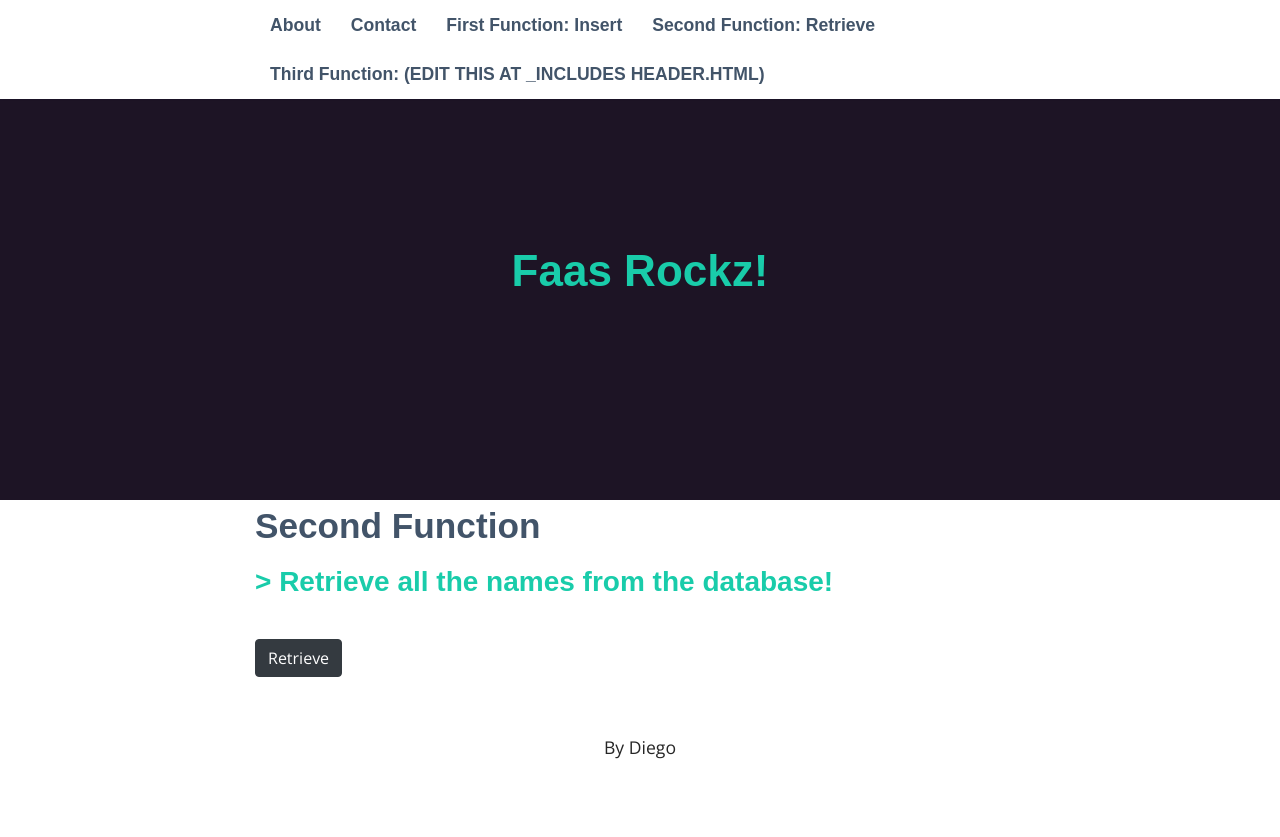
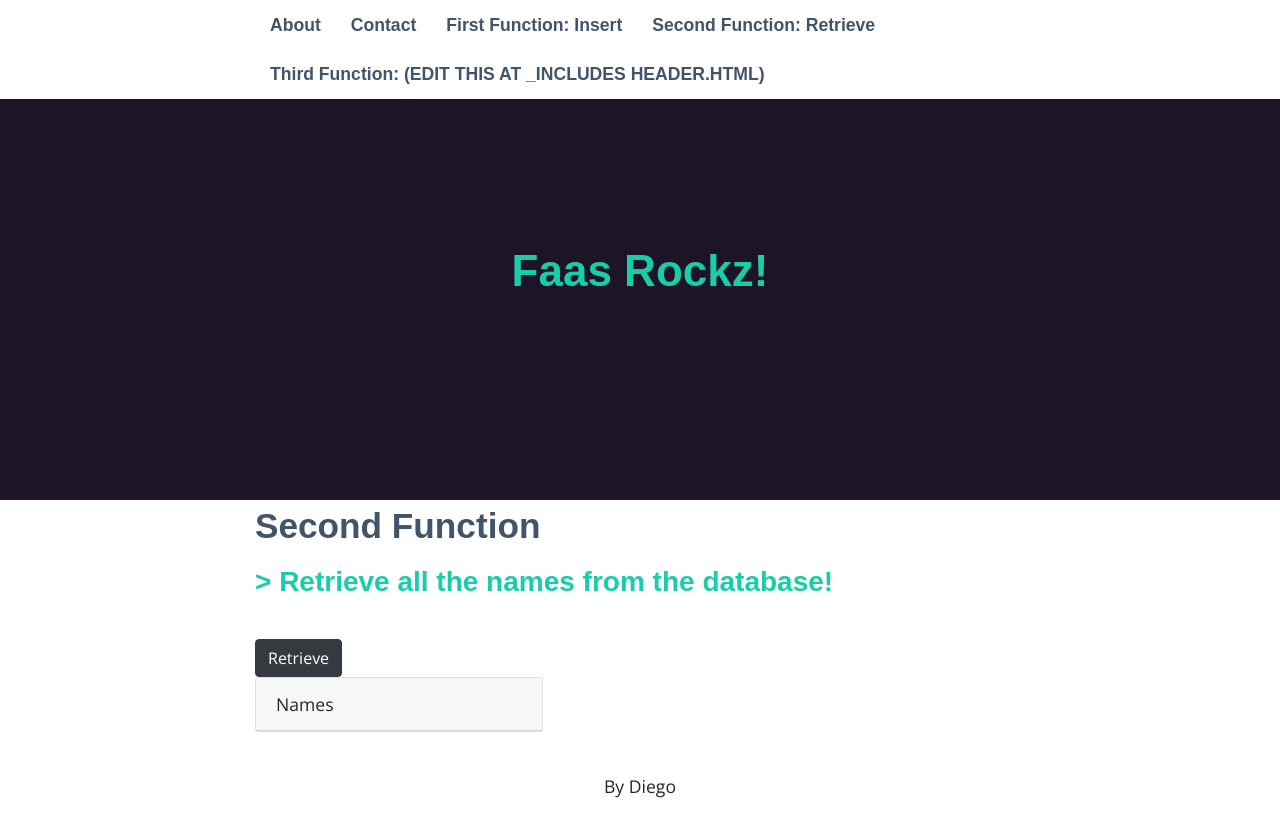
Before and after one commit to devanegas/faasJekyll, a Jekyll site: the page built from secondFunction/index.html, in a window 1280 px wide. Shown: the top 837 px of the page. Built offline with Jekyll 4.4.1, drawn with Linux system fonts in a browser that asks for light colours; some web fonts are replaced.

Commit message:
Fixed format again

```diff
--- a/_includes/head.html
+++ b/_includes/head.html
@@ -19,7 +19,7 @@
 					success: function (names) {
 						var string = "";
 						$.each(names, function (index) {
-							string = string + "<h5><li>" + names[index] + "</li></h5>"
+							string = string + "<h5><li class='list-group-item'>" + names[index] + "</li></h5>"
 						});
 						$("#names").html(string);
 					},
--- a/secondFunction/index.html
+++ b/secondFunction/index.html
@@ -6,6 +6,11 @@ layout: default
 <h3 style="color: #19ccaa">> Retrieve all the names from the database!</h1>
 <br>
 <button id="TestingButton" class="btn btn-dark">Retrieve</button>
-<ul id="names">
-
-</ul>
+<br>
+<div class="card" style="width: 18rem;">
+    <div class="card-header">
+      Names
+    </div>
+    <ul class="list-group list-group-flush" id="names">
+    </ul>
+  </div>
```
